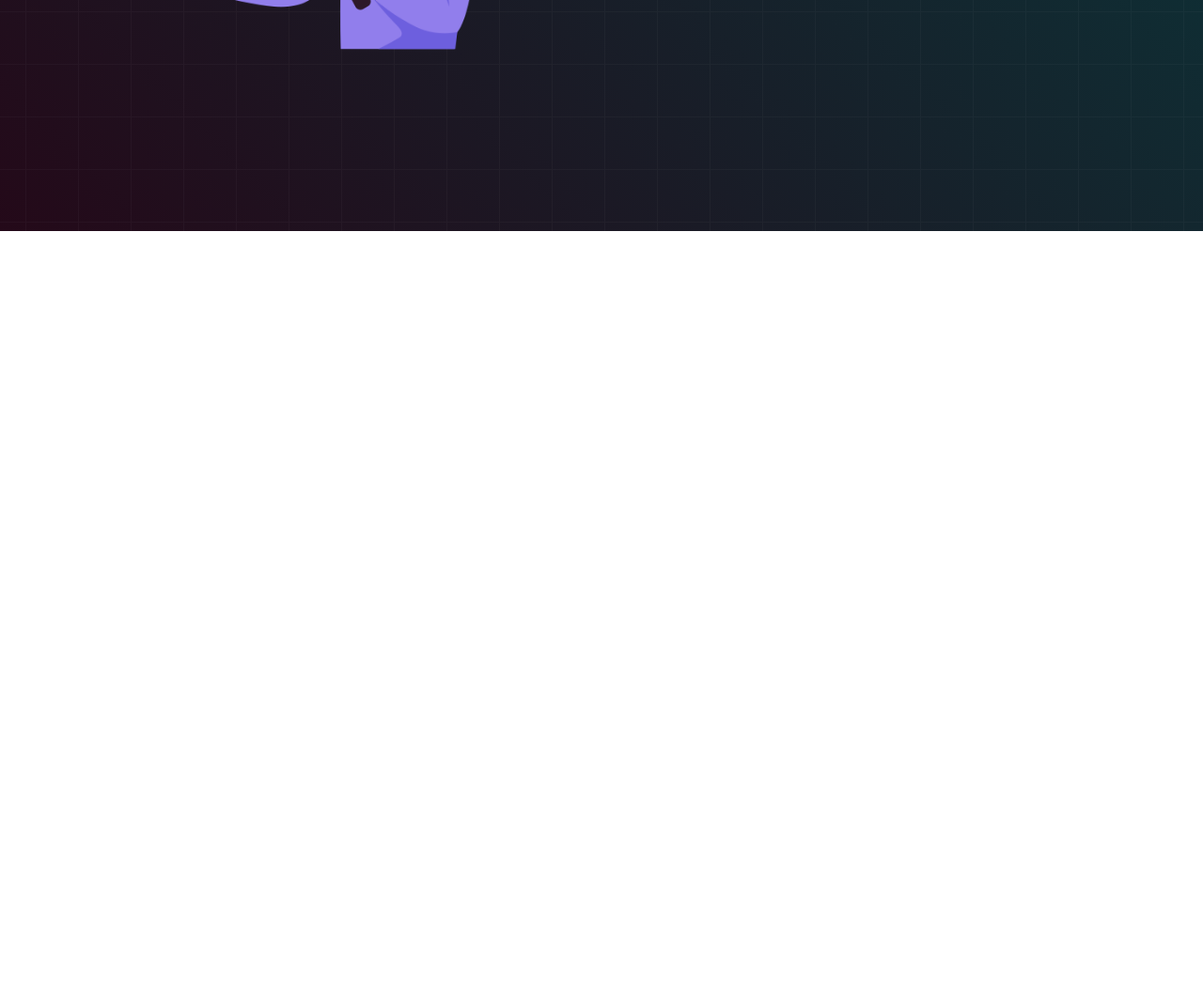
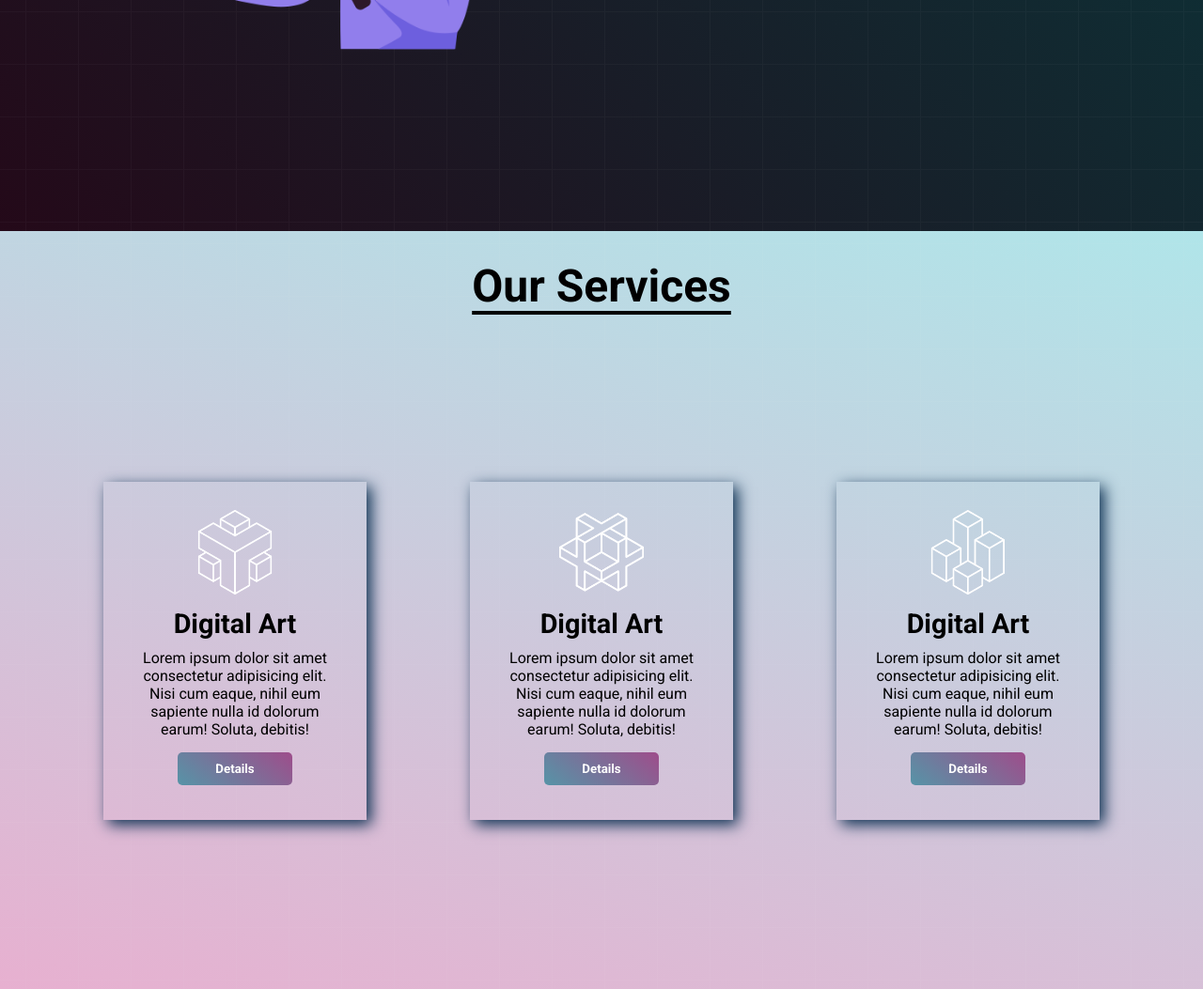
Before and after one commit to SajeedAninda/Conceptual-Website-1, a plain HTML site: page index.html in a window 1280 px wide. Shown: the part 1361-2414 px from the top of the page at 94% size. Before the commit the page ends 1607 px from the top, so only its background shows below. Drawn offline with Linux system fonts and the light colour scheme.

Commit message:
After Services Section

```diff
--- a/index.html
+++ b/index.html
@@ -60,6 +60,36 @@
                 </div>
             </div>
         </div>
+        <!-- SERVICES SECTION  -->
+        <div class="services">
+            <h1>Our Services</h1>
+            <div class="box-container">
+                <div class="box-1 box">
+                    <img src="icon/0.png" alt="">
+                    <h3>Digital Art</h3>
+                    <p>Lorem ipsum dolor sit amet consectetur adipisicing elit. Nisi cum eaque, nihil eum sapiente nulla
+                        id
+                        dolorum earum! Soluta, debitis!</p>
+                    <button>Details</button>
+                </div>
+                <div class="box-2 box">
+                    <img src="icon/1.png" alt="">
+                    <h3>Digital Art</h3>
+                    <p>Lorem ipsum dolor sit amet consectetur adipisicing elit. Nisi cum eaque, nihil eum sapiente nulla
+                        id
+                        dolorum earum! Soluta, debitis!</p>
+                    <button>Details</button>
+                </div>
+                <div class="box-3 box">
+                    <img src="icon/2.png" alt="">
+                    <h3>Digital Art</h3>
+                    <p>Lorem ipsum dolor sit amet consectetur adipisicing elit. Nisi cum eaque, nihil eum sapiente nulla
+                        id
+                        dolorum earum! Soluta, debitis!</p>
+                    <button>Details</button>
+                </div>
+            </div>
+        </div>
     </main>
 </body>
 
--- a/style.css
+++ b/style.css
@@ -158,3 +158,58 @@
     background: linear-gradient(37deg, rgb(110, 230, 212) 0%, rgb(252, 140, 226) 0%, rgba(196, 212, 249, 1) 100%);
     transition: 0.3s;
 }
+.services{
+    background: url(images/background.png), linear-gradient(15deg, rgb(231, 176, 208), rgb(176, 229, 233));
+}
+.services h1{
+    text-align: center;
+    font-size: 3rem;
+    font-weight: bolder;
+    padding-top: 30px;
+    text-decoration: underline;
+    text-underline-offset: 10px;
+}
+.box-container{
+    display: flex;
+    height: 90vh;
+    justify-content: space-evenly;
+    align-items: center;
+}
+.box{
+    text-align: center;
+    width: 280px;
+    height: 360px;
+    box-shadow: 5px 5px 15px rgb(12, 48, 82);
+    padding: 30px;
+}
+.box:hover{
+    width: 300px;
+    height: 380px;
+    transition: 0.5s;
+}
+.box img{
+    width: 90px;
+}
+.box h3{
+    margin-top: 10px;
+    font-size: 1.8rem;
+}
+.box p{
+    margin-top: 10px;
+}
+.box button {
+    padding: 10px 40px;
+    border: none;
+    margin-top: 15px;
+    background: linear-gradient(220deg, rgb(110, 230, 212) 0%, rgb(158, 77, 139) 0%, rgb(86, 148, 167) 100%);
+    border-radius: 5px;
+    font-weight: bold;
+    cursor: pointer;
+    color: white;
+}
+
+.box button:hover {
+    background: linear-gradient(37deg, rgb(110, 230, 212) 0%, rgb(252, 140, 226) 0%, rgba(196, 212, 249, 1) 100%);
+    transition: 0.3s;
+    color: black;
+}
```
